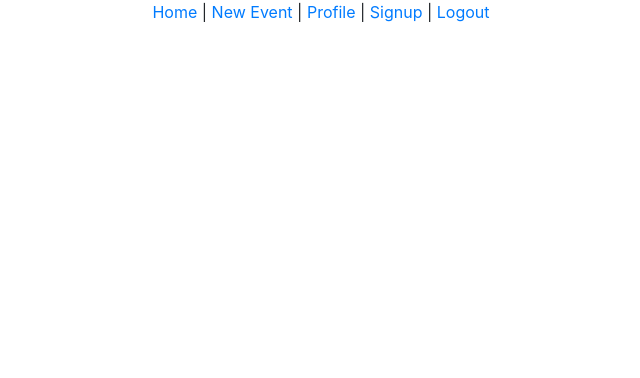
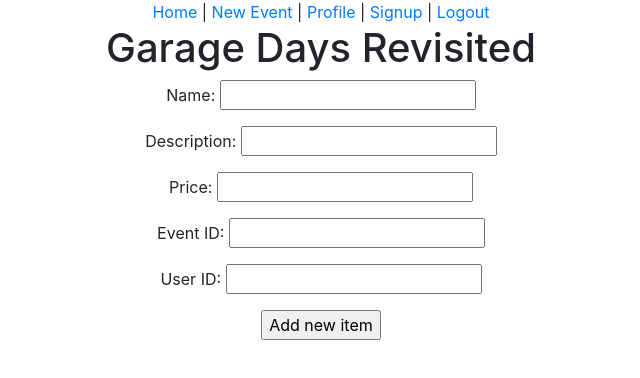
Before and after one commit to BTewell/garage_days_revisited_vue_app, a Vue app: page /events/1/item/new in a window 1280 px wide. Shown: the top 378 px of the page, without its empty margins (319-959 px from the left). Built offline with nearby package versions, Linux system fonts and the light colour scheme.

Commit message:
add item create action.

```diff
--- a/src/router.js
+++ b/src/router.js
@@ -3,6 +3,7 @@ import Router from 'vue-router';
 import Login from './views/Login.vue';
 import Home from './views/Home.vue';
 import EventItems from './views/EventItems.vue';
+import EventItemsNew from './views/EventItemsNew.vue';
 import User from './views/User.vue';
 import UserEdit from './views/UserEdit.vue';
 import Signup from './views/Signup.vue';
@@ -47,6 +48,11 @@ export default new Router({
       component: EventItems
     },
     {
+      path: '/events/:id/item/new',
+      name: 'events-items-new',
+      component: EventItemsNew
+    },
+    {
       path: '/signup',
       name: 'signup',
       component: Signup
--- /dev/null
+++ b/src/views/EventItemsNew.vue
@@ -0,0 +1,59 @@
+<template>
+  <div class="root">
+    <h1>Garage Days Revisited</h1>
+    <div v-for="error in errors">
+      {{ error }}
+    </div>
+
+    <form v-on:submit.prevent="makeItem()">
+      <p>Name: <input type="text" v-model="newItemName"></p>
+      <p>Description: <input type="text" v-model="newItemDescription"></p>
+      <p>Price: <input type="text" v-model="newItemPrice"></p>
+      <p>Event ID: <input type="text" v-model="newItemEventId"></p>
+      <p>User ID: <input type="text" v-model="newItemUserId"></p>
+      <input type="submit" value="Add new item">
+      <!-- <button>Make a new recipe</button> -->
+    </form>
+  </div>
+</template>
+
+<script>
+import axios from "axios";
+export default {
+  data: function() {
+    return {
+      newItemName: "",
+      newItemDescription: "",
+      newItemPrice: "",
+      newItemEventId: "",
+      newItemUserId: "",
+      errors: []
+    };
+  },
+  created: function() {},
+  methods: {
+    makeItem: function() {
+      console.log('making the new item');
+      // make a request to the api to the create action
+      // response = HTTP.get("/api/events")
+      // recipes = reponse.parse
+      var params = {
+        name: this.newItemName,
+        description: this.newItemDescription,
+        price: this.newItemPrice,
+        event_id: this.newItemEventId,
+        user_id: this.newItemUserId,
+      };
+      axios.post("/api/items", params).then(response => {
+        console.log('things are going well');
+        console.log(response);
+        this.$router.push("/events/" + this.$route.params.id, params);
+      }).catch(error => {
+        console.log('things are going poorly');
+        console.log(error.response.data.errors);
+        this.errors = error.response.data.errors;
+      });
+    }
+  }
+};
+</script>
--- a/src/views/EventsShow.vue
+++ b/src/views/EventsShow.vue
@@ -13,7 +13,7 @@
     <router-link v-bind:to="'/events/' + event.id + '/item'" tag="button">Hot Deals</router-link>
     <hr>
     <div v-if="currentUser === event.user_id">
-    <router-link v-bind:to="'/events/' + event.id + '/edit'" tag="button">Edit Event</router-link>
+    <router-link v-bind:to="'/events/' + event.id + '/edit'" tag="button">Edit Event</router-link><router-link v-bind:to="'/events/'+ event.id +'/item/new'" tag="button">Add Item</router-link>
     </div>
   </div>
 </template>
```
